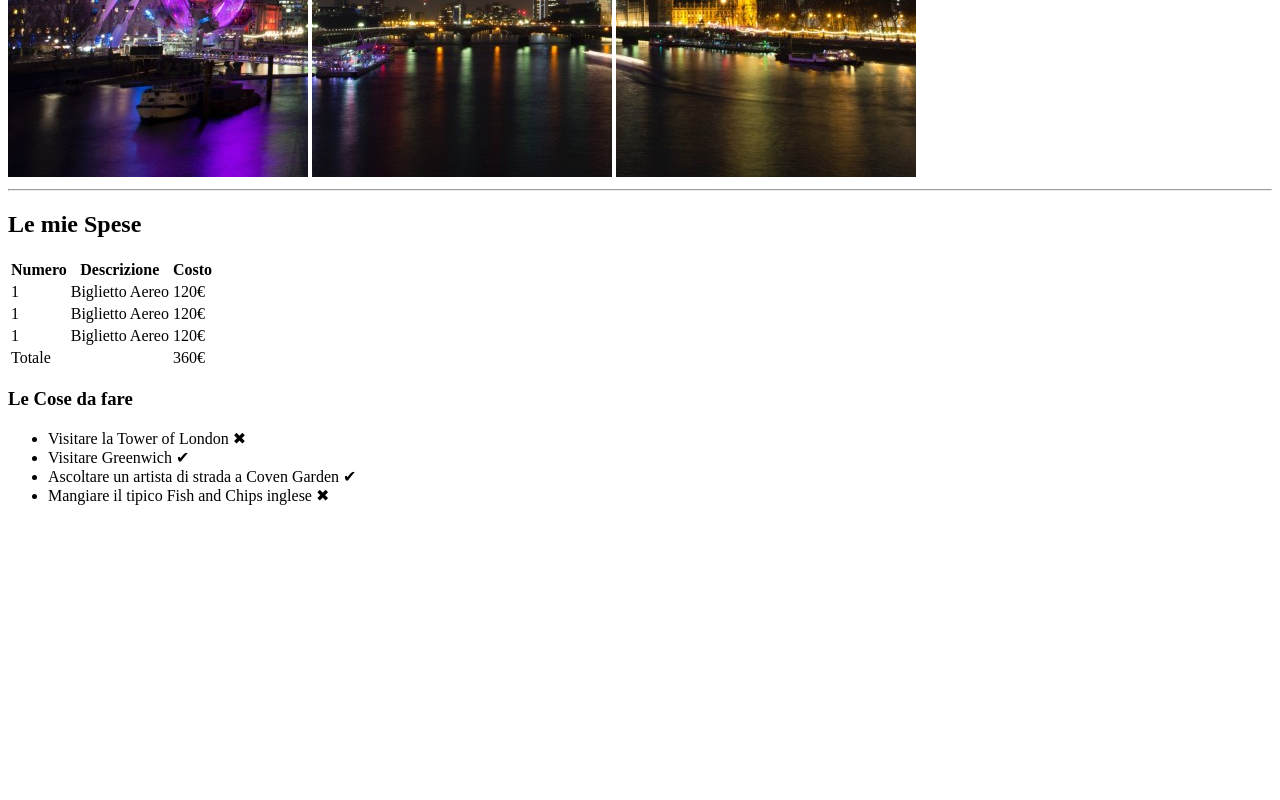
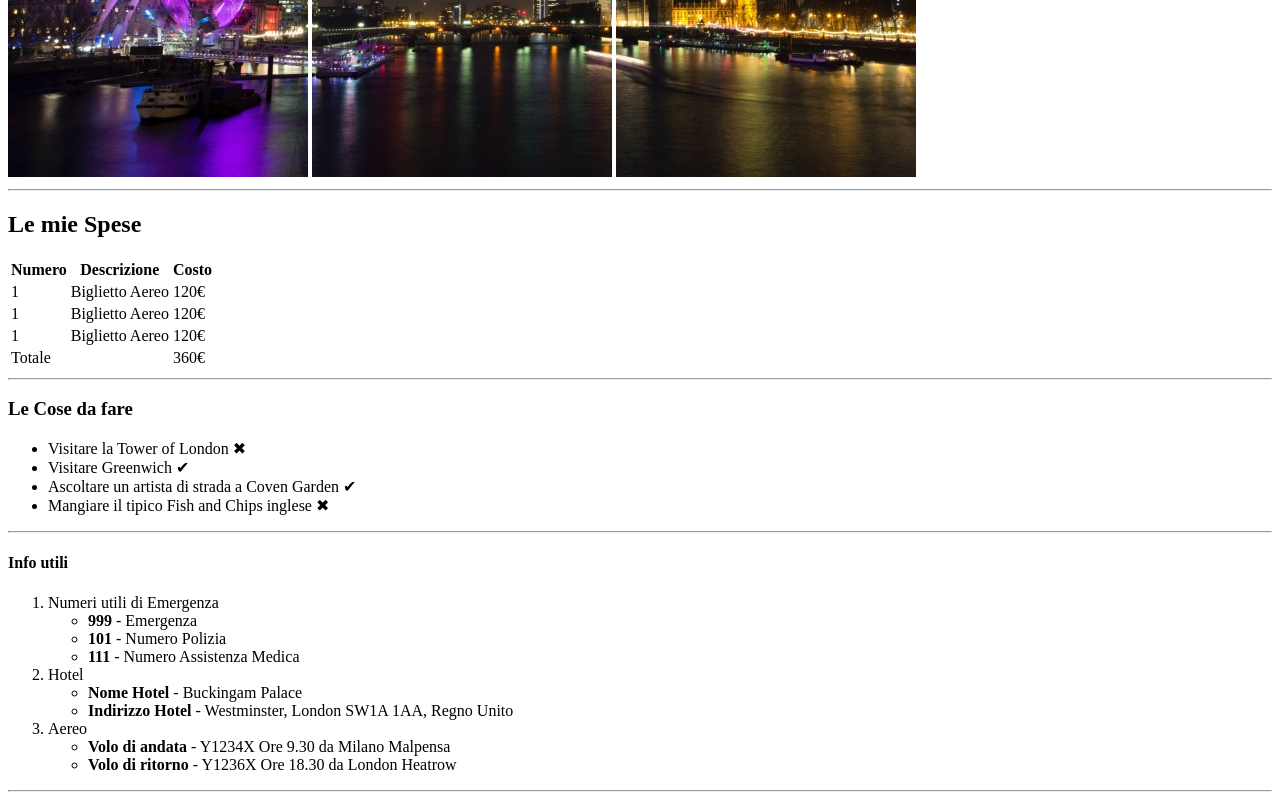
Before and after one commit to DaveCorleto/html-london-trip, a plain HTML site: page index.html in a window 1280 px wide. Shown: the part 503-1303 px from the top of the page. Before the commit the page ends 1024 px from the top, so only its background shows below. Drawn offline with Linux system fonts and the light colour scheme.

Commit message:
Completed "Info utili" section

```diff
--- a/index.html
+++ b/index.html
@@ -51,6 +51,7 @@
             </tfoot>
 
         </table>
+        <hr>
 
     </section>
 
@@ -64,12 +65,32 @@
                 <li>Ascoltare un artista di strada a Coven Garden &#10004;</li>
                 <li>Mangiare il tipico Fish and Chips inglese &#10006;</li>
             </ul>
+            <hr>
     </section>
 
      <!-- Sezioni Info utili -->
 
     <section>
-
+        <h4>Info utili</h4>
+        <ol>
+            <li>Numeri utili di Emergenza</li>
+                <ul>
+                    <li>  <strong>999</strong> - Emergenza</li>
+                    <li>  <strong>101</strong> - Numero Polizia</li>
+                    <li>  <strong>111</strong> - Numero Assistenza Medica</li>
+                </ul>
+            <li>Hotel</li>
+                <ul>
+                    <li>  <strong>Nome Hotel</strong> - Buckingam Palace</li>
+                    <li>  <strong>Indirizzo Hotel</strong> - Westminster, London SW1A 1AA, Regno Unito </li>
+                </ul>
+            <li>Aereo</li>
+                <ul>
+                    <li>  <strong>Volo di andata</strong> - Y1234X Ore 9.30 da Milano Malpensa</li>
+                    <li>  <strong>Volo di ritorno</strong> - Y1236X Ore 18.30 da London Heatrow </li>
+                </ul>
+        </ol>
+        <hr>
     </section>
 
      <!-- Sezione foto -->
```
